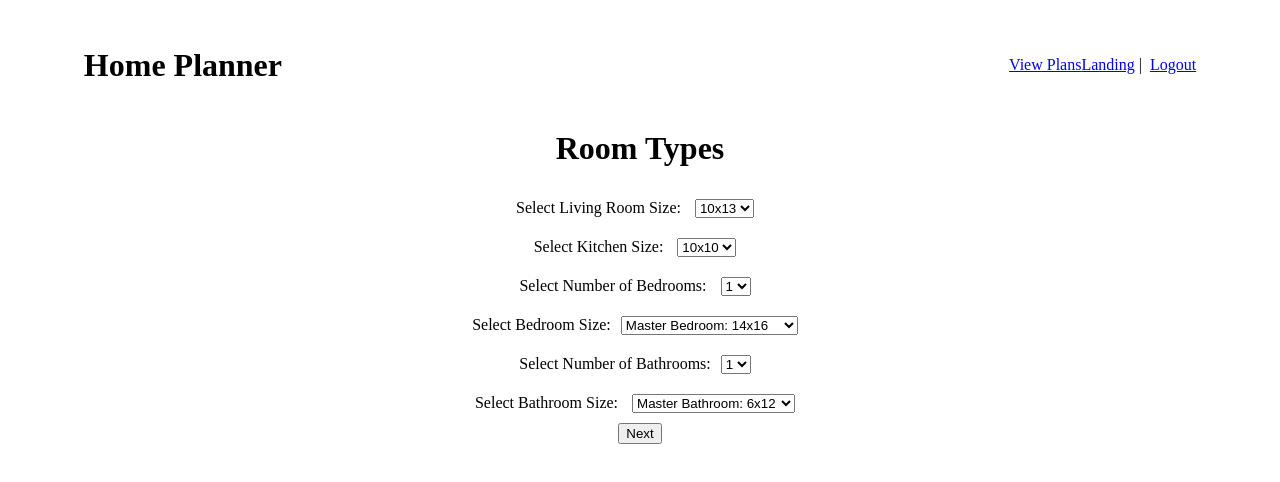
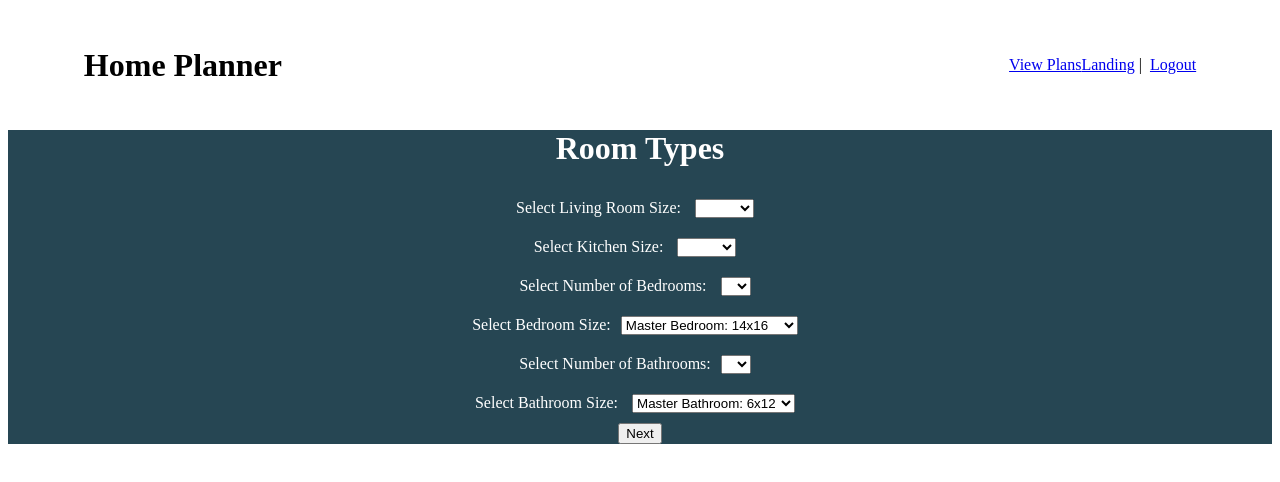
Before and after one commit to jonbiveo/house-planner, a Vue app in the folder vue/: page /plan-builder in a window 1280 px wide. Shown: the top 482 px of the page. Built offline with nearby package versions, Linux system fonts and the light colour scheme; sample sign-in values are in the browser's storage.

Commit message:
PlanBuilder updated:v-model

```diff
--- a/vue/src/components/PlanBuilder.vue
+++ b/vue/src/components/PlanBuilder.vue
@@ -4,18 +4,18 @@
       <form>
           <h1>Room Types</h1>
          <label for="livingRoom" class="living-room"> Select Living Room Size: </label>
-         <select name ="living-room">
+         <select name ="living-room" v-model="floorPlan.livingRoom" required>
              <option value = "10x13">10x13</option>
              <option value = "12x18">12x18</option>
              <option value = "15x20">15x20</option>
          </select> <br>
          <label for="kitchen" class="kitchen"> Select Kitchen Size: </label>
-         <select name ="kitchen">
+         <select name ="kitchen" v-model="floorPlan.kitchen" required>
              <option value = "10x10">10x10</option>
              <option value = "20x20">20x20</option>
          </select><br>
          <label for="bedroom" class="bedroom"> Select Number of Bedrooms: </label>
-         <select name ="bedroom">
+         <select name ="bedroom" v-model="floorPlan.bedrooms" required>
              <option value = "1">1</option>
              <option value = "2">2</option>
              <option value = "3">3</option>
@@ -27,7 +27,7 @@
              <option value = "standardBed">Standard Bedroom: 11x12</option>
          </select><br>
          <label for="bathroom" class="bathroom"> Select Number of Bathrooms:</label>
-         <select name ="bathroom">
+         <select name ="bathroom" v-model="floorPlan.bathrooms" required>
              <option value = "1">1</option>
              <option value = "2">2</option>
              <option value = "3">3</option>
@@ -56,6 +56,8 @@ export default {
             }
 
             }
+    },
+    methods: {
     }
 
 }
@@ -64,6 +66,8 @@ export default {
 <style scoped>
 .main{
  text-align: center;
+ background: #264653;
+ color: white;
 }
 h1{
     text-emphasis: bold;
```
